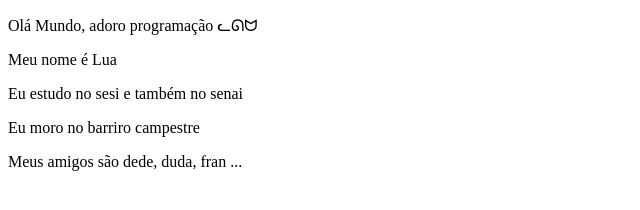
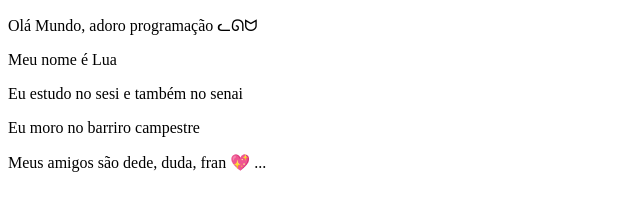
Before and after one commit to luanasilva94581-dot/aula-fundamentos-html-, a plain HTML site: page aula01.html in a window 1280 px wide. Shown: the full height of the page, 0-640 px from the left. Drawn offline with Linux system fonts and the light colour scheme.

Commit message:
coraçao

```diff
--- a/aula01.html
+++ b/aula01.html
@@ -13,7 +13,7 @@
 <p> Meu nome é Lua</p>
 <p>Eu estudo no sesi e também no senai</p>
 <p> Eu moro no barriro campestre</p>
-<p> Meus amigos são dede, duda, fran ...</p>
+<p> Meus amigos são dede, duda, fran 💖 ...</p>
 </body>
 
 
```
